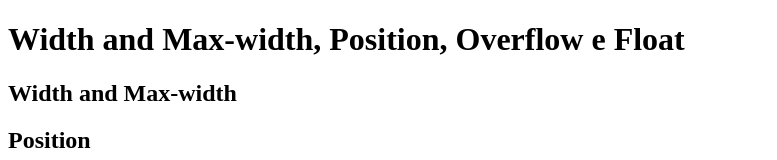
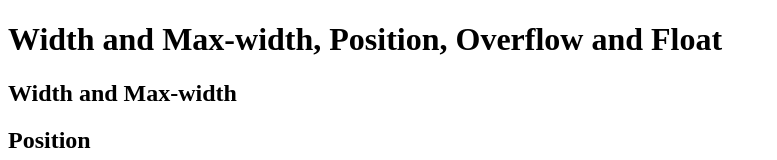
Before and after one commit to mayramduarte/html-css-mmd-un, a plain HTML site: page aula08/ex013/index.html in a window 1280 px wide. Shown: the top 160 px of the page, without its empty margins (0-777 px from the left). Drawn offline with Linux system fonts and the light colour scheme.

Commit message:
formatting

```diff
--- a/aula08/ex013/index.html
+++ b/aula08/ex013/index.html
@@ -3,10 +3,10 @@
   <head>
     <meta charset="UTF-8" />
     <meta name="viewport" content="width=device-width, initial-scale=1.0" />
-    <title>Width and max-width, Position, Overflow e Float</title>
+    <title>Width and max-width, Position, Overflow and Float</title>
   </head>
   <body>
-    <h1>Width and Max-width, Position, Overflow e Float</h1>
+    <h1>Width and Max-width, Position, Overflow and Float</h1>
     <h2>Width and Max-width</h2>
     <h2>Position</h2>
     <h2>Overflow</h2>
```
